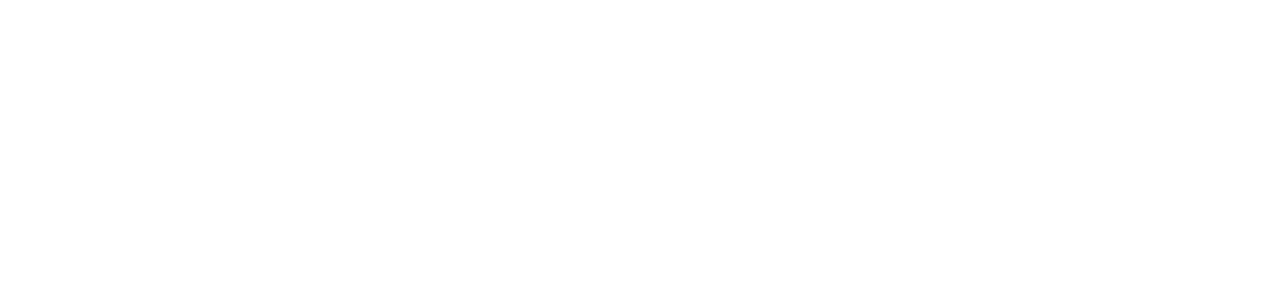
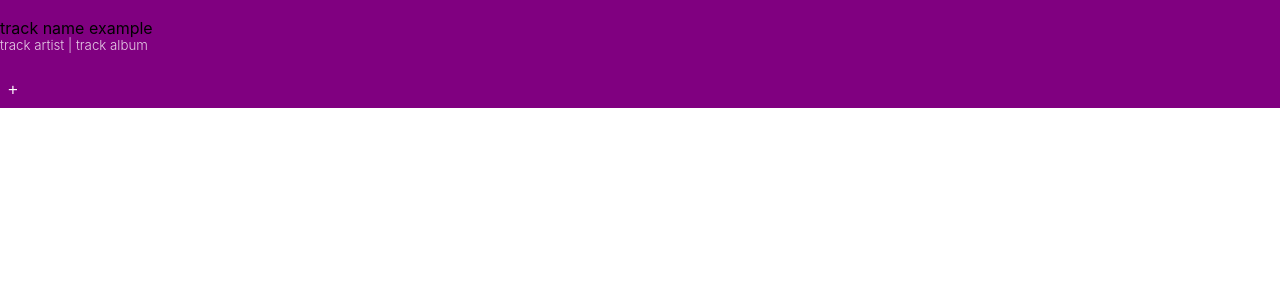
Before and after one commit to lpolon/code-academy-jammming, a React (Create React App) app: page / in a window 1280 px wide. Shown: the top 300 px of the page. Built offline with nearby package versions, Linux system fonts and the light colour scheme.

Commit message:
create Track component
guided by code academy

```diff
--- a/src/Components/App/App.css
+++ b/src/Components/App/App.css
@@ -0,0 +1,3 @@
+.App {
+  background-color: purple;
+}
--- a/src/Components/App/App.jsx
+++ b/src/Components/App/App.jsx
@@ -1,8 +1,14 @@
 import React, { Component } from 'react';
 import './App.css';
 
+import Track from '../Track/Track';
+
 export default class App extends Component {
   render() {
-    return null;
+    return (
+      <div className="App">
+        <Track />
+      </div>
+    );
   }
 }
--- /dev/null
+++ b/src/Components/Track/Track.css
@@ -0,0 +1,37 @@
+.Track {
+  display: flex;
+  align-items: center;
+  border-bottom: 1px solid rgba(256, 256, 256, 0.8);
+}
+
+.Track-action {
+  cursor: pointer;
+  padding: 0.5rem;
+  font-size: 1.05rem;
+  border: 0px;
+  background-color: transparent;
+  transition: color 0.25s;
+  color: white;
+}
+
+.Track-action:hover {
+  color: rgba(65, 65, 65, 0.5);
+}
+
+.Track-information {
+  display: flex;
+  /* flex-grow: 1; */
+  flex-direction: column;
+  height: 72px;
+  justify-content: center;
+}
+
+.Track-information h3 {
+  margin-bottom: 0.22rem;
+}
+
+.Track-information p {
+  font-size: 0.83rem;
+  font-weight: 300;
+  color: rgba(256, 256, 256, 0.8);
+}
--- /dev/null
+++ b/src/Components/Track/Track.jsx
@@ -0,0 +1,14 @@
+import React from 'react';
+import './Track.css';
+
+export default function Track(props) {
+  return (
+    <div className="track">
+      <div className="Track-information">
+        <h3>track name example</h3>
+        <p>track artist | track album</p>
+      </div>
+      <button className="Track-action"> + </button>
+    </div>
+  );
+}
```
Also changed, not shown: src/index.js (line endings or trailing spaces).
